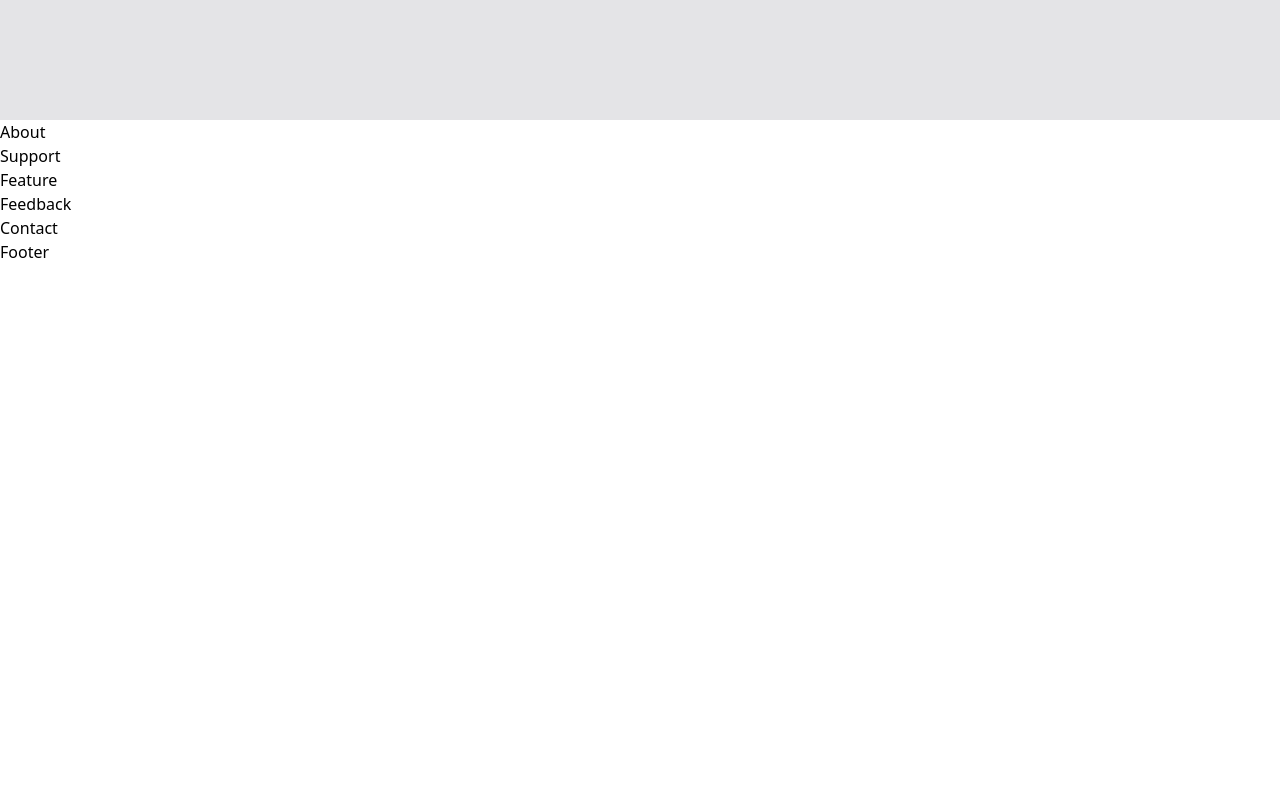
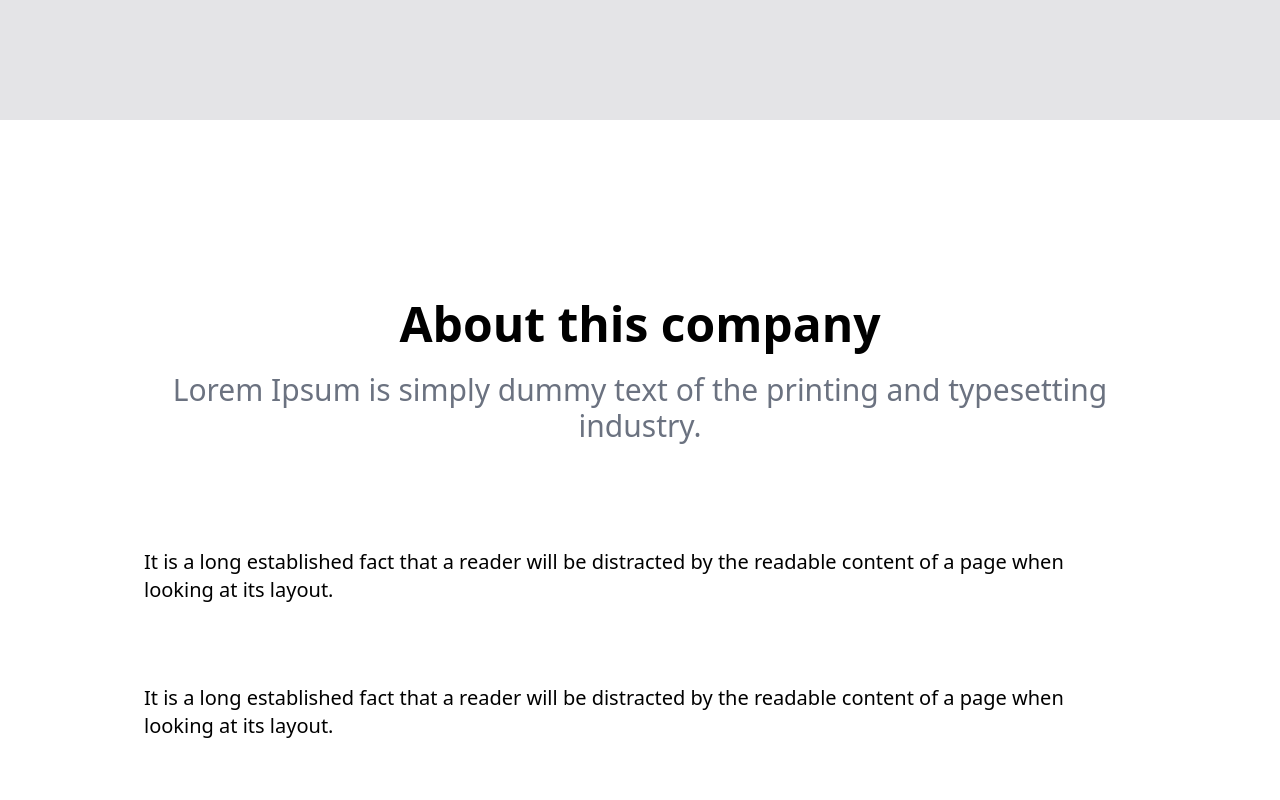
Before and after one commit to pki071120/Tailwind-Chatty-fastcampus, a React (Create React App) app: page / in a window 1280 px wide. Shown: the part 680-1480 px from the top of the page. Before the commit the page ends 944 px from the top, so only its background shows below. Built offline with nearby package versions, Linux system fonts and the light colour scheme.

Commit message:
Add About

```diff
--- a/src/components/About.js
+++ b/src/components/About.js
@@ -1,7 +1,27 @@
 import React from "react";
 
 const About = () => {
-	return <div>About</div>;
+	return (
+		<section className="w-full h-screen " name="about">
+			<div className="flex flex-col justify-center w-full h-full max-w-screen-lg p-4 mx-auto">
+				<div className="text-center">
+					<h2 className="text-5xl font-bold">About this company</h2>
+					<p className="py-6 text-3xl text-gray-500">
+						Lorem Ipsum is simply dummy text of the printing and typesetting
+						industry.
+					</p>
+				</div>
+				<p className="mt-20 text-xl">
+					It is a long established fact that a reader will be distracted by the
+					readable content of a page when looking at its layout.
+				</p>
+				<p className="mt-20 text-xl">
+					It is a long established fact that a reader will be distracted by the
+					readable content of a page when looking at its layout.
+				</p>
+			</div>
+		</section>
+	);
 };
 
 export default About;
```
